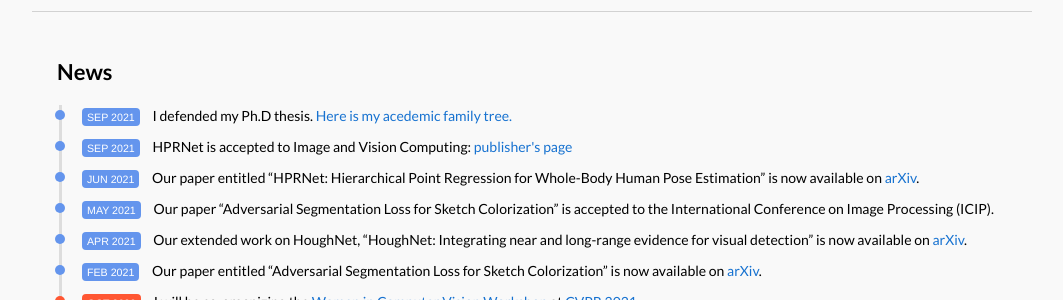
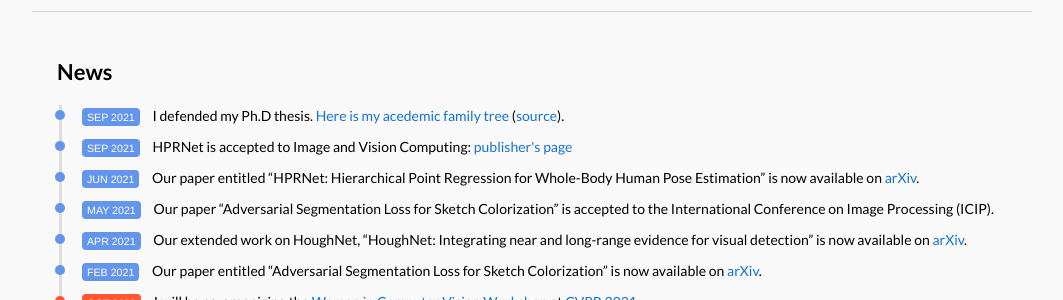
Before and after one commit to nerminsamet/nerminsamet.github.io, a Jekyll site: the page built from _posts/news/2021-09-08-phdthesis.markdown, in a window 1280 px wide. Shown: the part 324-624 px from the top of the page, without its empty margins (108-1171 px from the left). Built offline with Jekyll 4.4.1, drawn with Linux system fonts in a browser that asks for light colours; some web fonts are replaced.

Commit message:
Update 2021-09-08-phdthesis.markdown

```diff
--- a/_posts/news/2021-09-08-phdthesis.markdown
+++ b/_posts/news/2021-09-08-phdthesis.markdown
@@ -1,6 +1,6 @@
 ---
 layout: post
-title:  "I defended my Ph.D thesis. <a href='https://drive.google.com/file/d/14I1a4VFekvDoVgnSG7USU6NlL-Prr_0Z/view?usp=sharing' target='_blank'>Here is my acedemic family tree.</a>"
+title:  "I defended my Ph.D thesis. <a href='https://drive.google.com/file/d/14I1a4VFekvDoVgnSG7USU6NlL-Prr_0Z/view?usp=sharing' target='_blank'>Here is my acedemic family tree</a> (<a href='https://www.genealogy.math.ndsu.nodak.edu/' target='_blank'>source</a>)."
 date:   2021-09-08 10:00:00 +03:00
 categories: news
 color: "#6495ED"
```
